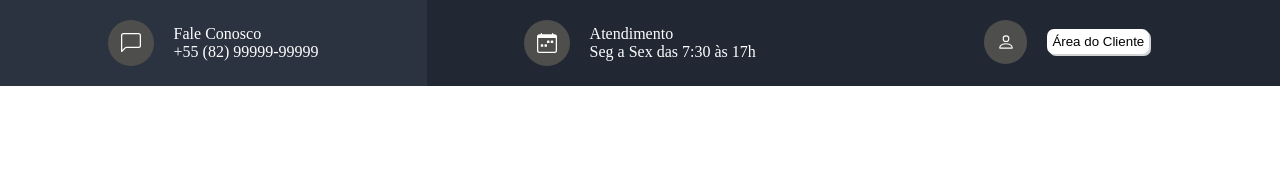
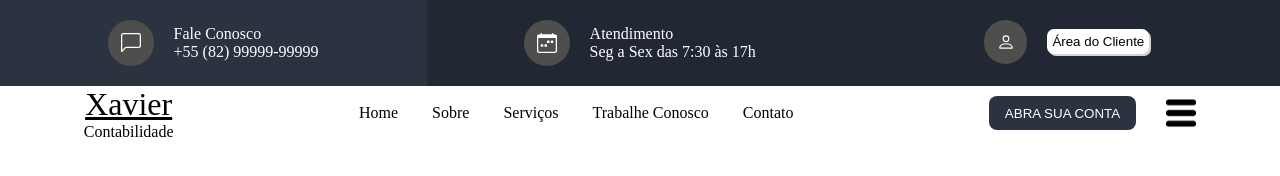
Before and after one commit to Kaua032/contabilidadedokaua, a plain HTML site: page index.html in a window 1280 px wide. Drawn offline with Linux system fonts and the light colour scheme.

Commit message:
barra de navegação pronta

```diff
--- a/css/style.css
+++ b/css/style.css
@@ -63,3 +63,67 @@
 .menu:active{
     box-shadow: none;
 }
+.container{
+    display: flex;
+}
+.navbar{
+    display: flex;
+    justify-content: space-around;
+}
+.navbar-nav{
+    display: flex;
+    list-style: none;
+    margin-right: 10px;
+}
+.nav-link{
+    text-decoration: none;
+}
+.navbar-brand{
+    display: flex;
+    justify-content: center;
+    align-items: center;
+}
+.navbar-brand > a{
+    text-decoration: none;
+}
+.nav-list{
+    display: flex;
+    align-items: center;
+    justify-content: center;
+    width: 30rem;
+}
+.navbar-brand > a{
+    text-align: center;
+}
+.navbar-brand > a > p{
+    font-size: 2rem;
+    color: var(--black);
+    text-decoration: underline;
+}
+.navbar-brand > a > span{
+    color: var(--black);
+}
+.nav-button-icon{
+    display: flex;
+    align-items: center;
+}
+.nav-link{
+    color: var(--black);
+    padding: 17px;
+}
+.nav-button-icon > button{
+     border: none;
+     background-color: var(--dark-blue-300);
+     border-radius: 8px;
+     color: var(--white);
+    text-transform: uppercase;
+    padding: 0.6rem 1rem;
+    transition: all .4s;
+    margin-right: 30px;
+}
+.nav-button-icon > button:hover{
+    cursor: pointer;
+}
+.icon-menu{
+    width: 30px;
+}
--- a/index.html
+++ b/index.html
@@ -6,7 +6,7 @@
     <meta name="viewport" content="width=device-width, initial-scale=1.0">
     <link rel="stylesheet" href="./css/style.css">
     <link rel="shortcut icon" href="favicon.ico" type="image/x-icon">
-    <title>CJ Contabilidade</title>
+    <title>Xavier Contabilidade</title>
 </head>
 <body>
     <header class="header">
@@ -57,5 +57,42 @@
         </div>
 
     </header>
+    <nav class="nav">
+        <div class="ocntainer">
+            <article class="navbar">
+                <div class="navbar-brand">
+                    <a href="#">
+                        <p>Xavier</p>
+                        <span>Contabilidade</span>
+                    </a>
+                </div>
+                <div class="nav-list">
+                    <ul class="navbar-nav">
+                        <li class="nav-item">
+                            <a class="nav-link" href="#">Home</a>
+                        </li>
+                        <li class="nav-item">
+                            <a class="nav-link" href="#">Sobre</a>
+                        </li>
+                        <li class="nav-item">
+                            <a class="nav-link" href="#">Serviços</a>
+                        </li>
+                        <li class="nav-item">
+                            <a class="nav-link" href="#">Trabalhe Conosco</a>
+                        </li>
+                        <li class="nav-item">
+                            <a class="nav-link" href="#">Contato</a>
+                        </li>
+                    </ul>
+                </div>
+
+                <div class="nav-button-icon">
+                    <button>Abra sua conta</button>
+                   <img class="icon-menu" src="./img/assets/menu.png" alt="Botão de menu">
+                </div>
+            </article>
+        </div>
+
+    </nav>
 </body>
 </html>
```
